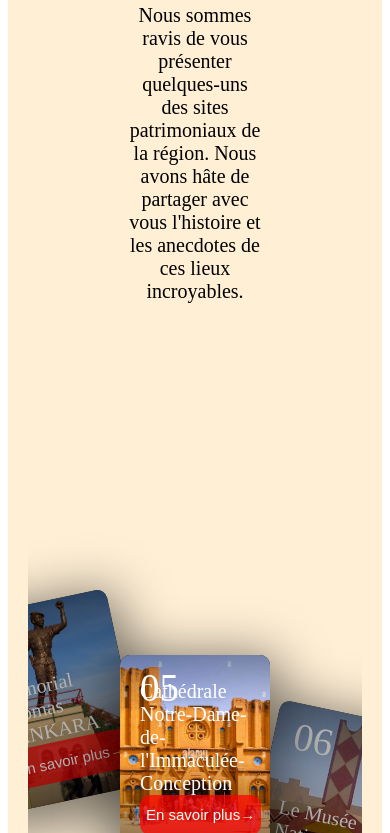
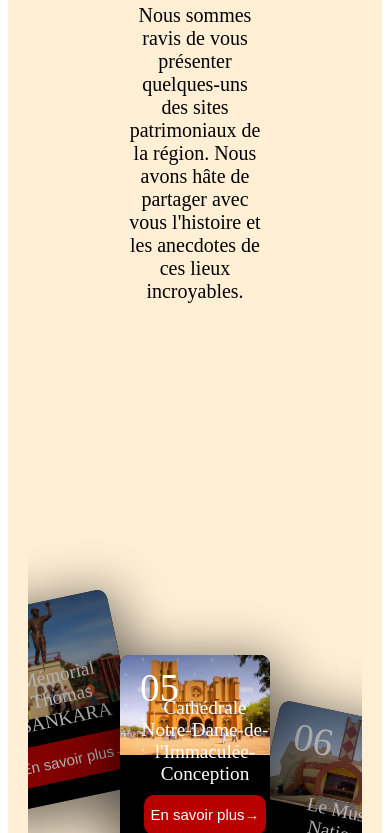
Before and after one commit to herosking-JIZ/great_team_in_esi, a plain HTML site: page patrimoine.html in a window 390 px wide. Shown: the part 267-1100 px from the top of the page. Drawn offline with Linux system fonts and the light colour scheme.

Commit message:
Update patri.css

```diff
--- a/patri.css
+++ b/patri.css
@@ -425,4 +425,26 @@ footer{
     .gal div p{
         text-align: justify;
     }
+    /* Add this CSS to your stylesheet (patri.css) */
+
+@media (max-width: 600px) {
+    .carousel-item img {
+        width: 100%;
+        height: auto;
+    }
+
+    .carousel-box {
+        display: flex;
+        flex-direction: column;
+        align-items: center;
+    }
+
+    .carousel-box .title {
+        text-align: center;
+        font-size: 1.2em;
+    }
+
+    .carousel-box .btn {
+        margin-top: 10px;
+    }
 }
```
